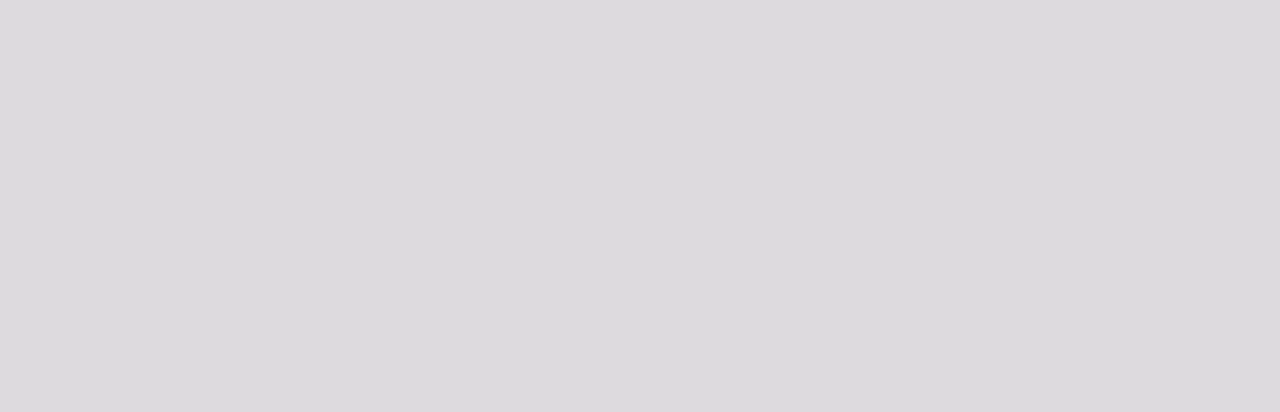
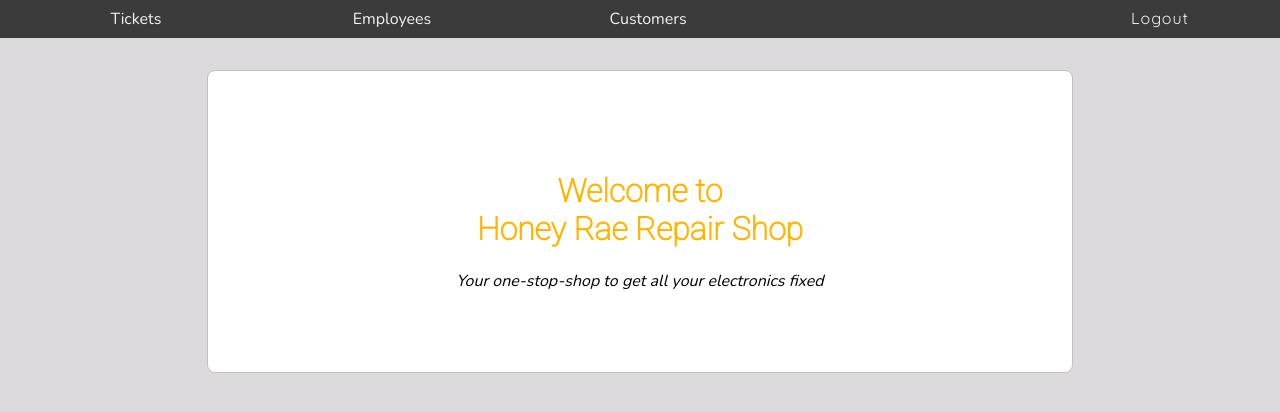
Before and after one commit to ntzeitlin/honey-rae-repairs, a React (Vite) app: page / in a window 1280 px wide. Before the commit this address had no page. Shown: the top 412 px of the page. Built offline with nearby package versions, Linux system fonts and the light colour scheme; sample sign-in values are in the browser's storage.

Commit message:
added authorized application views

```diff
--- a/src/App.jsx
+++ b/src/App.jsx
@@ -2,12 +2,26 @@
 import "./App.css"
 import { Login } from "./components/auth/Login"
 import { Register } from "./components/auth/Register"
+import { Authorized } from "./views/Authorized"
+import { ApplicationViews } from "./views/ApplicationViews"
 
 export const App = () => {
   return (
     <Routes>
       <Route path="/login" element={<Login />} />
       <Route path="/register" element={<Register />} />
+
+      <Route path="*" element={
+        // check if user is authorized
+        <Authorized>
+
+          {/* ApplicationViews is the child component of Authorized.
+          If Authorized finds the user login object in local storage,
+          then allow access to the application view. */}
+          <ApplicationViews />
+
+        </Authorized>
+      } />
     </Routes>
   )
 }
--- a/src/components/nav/NavBar.jsx
+++ b/src/components/nav/NavBar.jsx
@@ -1,7 +1,9 @@
 import "./NavBar.css"
 import { Link } from "react-router-dom"
+import { useNavigate } from "react-router-dom"
 
 export const NavBar = () => {
+    const navigate = useNavigate
     return (
         <ul className="navbar">
             <li className="navbar-item">
@@ -13,6 +15,21 @@
             <li className="navbar-item">
                 <Link to='/customers'>Customers</Link>
             </li>
+            {localStorage.getItem("honey_user") ? (
+                <li className="navbar-item navbar-logout">
+                    <Link className="navbar-link"
+                        to=""
+                        onClick={() => {
+                            localStorage.removeItem("honey_user")
+                            navigate("/", { replace: true })
+                        }}
+                    >
+                        Logout
+                    </Link>
+                </li>
+            ) : (
+                ""
+            )}
         </ul>
     )
 }
```
